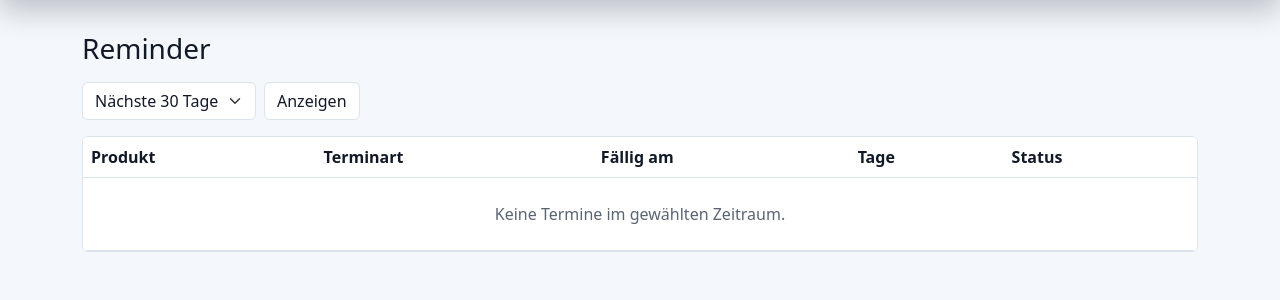
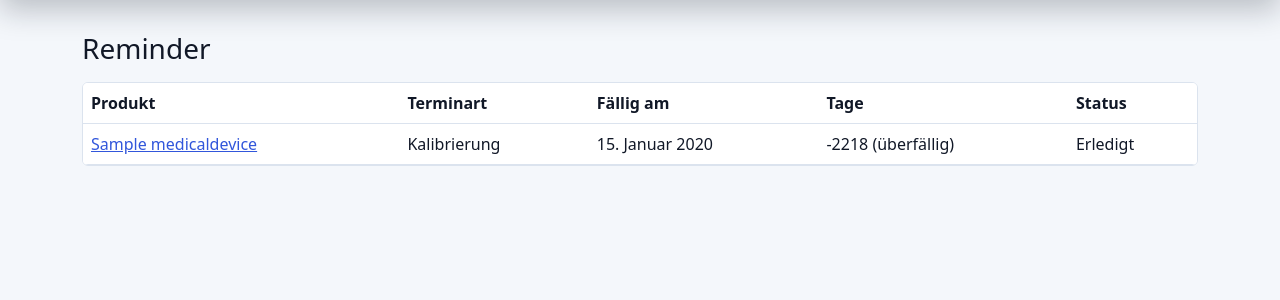
Before and after one commit to fjhzi/MPV, a Django app: page /reminders/ in a window 1280 px wide. Shown: the part 56-356 px from the top of the page. Run offline with Django 5.2, Linux system fonts and the light colour scheme; tables that the repository leaves empty hold one stand-in row (values such as "Sample post").

Commit message:
Update reminders list to show all appointments and due-date highlighting

```diff
--- a/inventory/templates/inventory/reminders.html
+++ b/inventory/templates/inventory/reminders.html
@@ -1,29 +1,21 @@
 {% extends "base.html" %}
 {% block content %}
 <h1 class="h3 mb-3">Reminder</h1>
-<form method="get" class="mb-3 d-flex gap-2">
-  <select name="date_filter" class="form-select w-auto">
-    <option value="next_30" {% if request.GET.date_filter == 'next_30' or not request.GET.date_filter %}selected{% endif %}>Nächste 30 Tage</option>
-    <option value="next_7" {% if request.GET.date_filter == 'next_7' %}selected{% endif %}>Nächste 7 Tage</option>
-    <option value="overdue" {% if request.GET.date_filter == 'overdue' %}selected{% endif %}>Überfällig</option>
-  </select>
-  <button class="btn btn-outline-primary" type="submit">Anzeigen</button>
-</form>
 
 <div class="table-responsive bg-white border rounded">
 <table class="table align-middle mb-0">
   <thead><tr><th>Produkt</th><th>Terminart</th><th>Fällig am</th><th>Tage</th><th>Status</th></tr></thead>
   <tbody>
     {% for appointment in appointments %}
-      <tr class="{% if appointment.days_until_due < 0 %}row-overdue{% elif appointment.days_until_due <= 30 %}row-warning{% endif %}">
+      <tr>
         <td><a href="{% url 'device-detail' appointment.medical_device_id %}">{{ appointment.medical_device.name }}</a></td>
         <td>{{ appointment.get_appointment_type_display }}</td>
-        <td>{{ appointment.due_date }}</td>
+        <td class="{% if appointment.days_until_due < 0 %}row-overdue{% elif appointment.days_until_due <= 30 %}row-warning{% endif %}">{{ appointment.due_date }}</td>
         <td>{% if appointment.days_until_due < 0 %}{{ appointment.days_until_due }} (überfällig){% else %}{{ appointment.days_until_due }}{% endif %}</td>
         <td>{% if appointment.completed %}Erledigt{% else %}Offen{% endif %}</td>
       </tr>
     {% empty %}
-      <tr><td colspan="5" class="text-muted text-center py-4">Keine Termine im gewählten Zeitraum.</td></tr>
+      <tr><td colspan="5" class="text-muted text-center py-4">Keine Termine vorhanden.</td></tr>
     {% endfor %}
   </tbody>
 </table>
--- a/inventory/views.py
+++ b/inventory/views.py
@@ -1,11 +1,8 @@
-from datetime import timedelta
-
 from django.core.exceptions import PermissionDenied
 from django.db.models import ProtectedError
 from django.db.models import Q
 from django.shortcuts import get_object_or_404
 from django.urls import reverse_lazy
-from django.utils import timezone
 from django.views.generic import CreateView, DeleteView, DetailView, ListView, TemplateView, UpdateView
 
 from .forms import CategoryDocumentForm, CategoryForm, DeviceAppointmentForm, MedicalDeviceForm, RoomForm
@@ -169,13 +166,4 @@ class ReminderView(ListView):
 
     def get_queryset(self):
         queryset = DeviceAppointment.objects.select_related("medical_device", "medical_device__category", "medical_device__room")
-        date_filter = self.request.GET.get("date_filter", "next_30")
-        today = timezone.localdate()
-
-        if date_filter == "overdue":
-            queryset = queryset.filter(due_date__lt=today, completed=False)
-        elif date_filter == "next_7":
-            queryset = queryset.filter(due_date__gte=today, due_date__lte=today + timedelta(days=7), completed=False)
-        elif date_filter == "next_30":
-            queryset = queryset.filter(due_date__gte=today, due_date__lte=today + timedelta(days=30), completed=False)
         return queryset.order_by("due_date")
```
Also changed, not shown: inventory/tests.py (+40 -1 lines).
